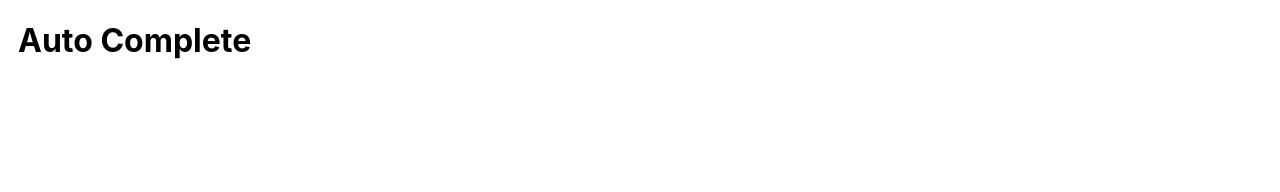
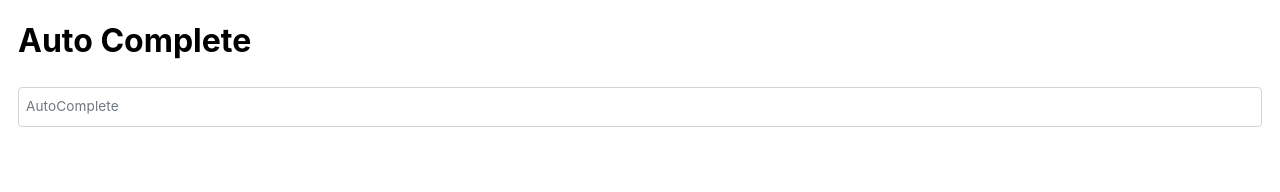
Before and after one commit to DayvsonNascimento/auto-complete, a React (Create React App) app: page / in a window 1280 px wide. Shown: the top 192 px of the page. Built offline with nearby package versions, Linux system fonts and the light colour scheme.

Commit message:
feat: create AutoComplete component

```diff
--- a/src/App.tsx
+++ b/src/App.tsx
@@ -1,9 +1,12 @@
-function App() {
+import AutoComplete from './components/AutoComplete/AutoComplete';
+
+const App = () => {
   return (
     <div>
       <h1>Auto Complete</h1>
+      <AutoComplete />
     </div>
   );
-}
+};
 
 export default App;
--- /dev/null
+++ b/src/components/AutoComplete/AutoComplete.module.css
@@ -0,0 +1,43 @@
+.container {
+  width: 100%;
+  position: relative;
+}
+
+.label {
+  text-align: left;
+  margin-bottom: 2px;
+
+  z-index: 2;
+  position: absolute;
+  left: 0.5rem;
+  font-weight: 400;
+  top: 1rem;
+  font-size: 0.85rem;
+  color: #6e7781;
+  letter-spacing: 0.005625rem;
+  pointer-events: none;
+  transition: all 0.2s ease-in;
+  transform: none;
+
+  @media all and (-ms-high-contrast: none), (-ms-high-contrast: active) {
+    width: 88%;
+    background: #fff;
+  }
+}
+
+.active {
+  transform: translateY(-0.5rem);
+  font-size: 0.7rem;
+}
+
+.input {
+  margin: 5px 0px 15px 0px;
+  padding: 11px 8px 0 6.5px;
+  width: 100%;
+  height: 40px;
+  border-radius: 4px;
+  border: 1px solid #d4d4d4;
+  box-sizing: border-box;
+  font-size: 14px;
+  cursor: text;
+}
--- /dev/null
+++ b/src/components/AutoComplete/AutoComplete.tsx
@@ -0,0 +1,28 @@
+import { useState } from 'react';
+
+import styles from './AutoComplete.module.css';
+
+const AutoComplete = () => {
+  const [active, setActive] = useState(false);
+
+  const handleFocus = () => {
+    setActive(true);
+  };
+
+  const handleOnBlur = () => setActive(false);
+
+  return (
+    <div className={styles.container}>
+      <label className={`${styles.label} ${active && styles.active} `}>
+        AutoComplete
+      </label>
+      <input
+        className={styles.input}
+        onFocus={handleFocus}
+        onBlur={handleOnBlur}
+      ></input>
+    </div>
+  );
+};
+
+export default AutoComplete;
--- /dev/null
+++ b/src/components/AutoComplete/index.ts
@@ -0,0 +1 @@
+export { default } from './AutoComplete';
--- a/src/index.css
+++ b/src/index.css
@@ -13,3 +13,9 @@ code {
   font-family: source-code-pro, Menlo, Monaco, Consolas, 'Courier New',
     monospace;
 }
+
+input:focus,
+textarea:focus {
+  outline: none !important;
+  border: 2px solid rgb(144, 202, 249);
+}
--- /dev/null
+++ b/src/typings.d.ts
@@ -0,0 +1 @@
+declare module '*.module.css';
```
